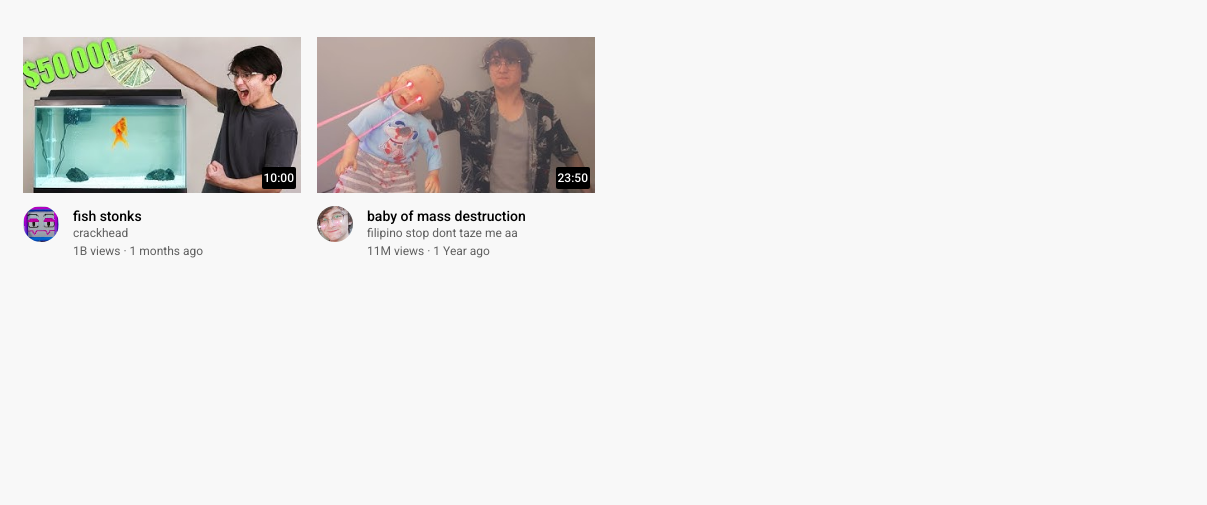
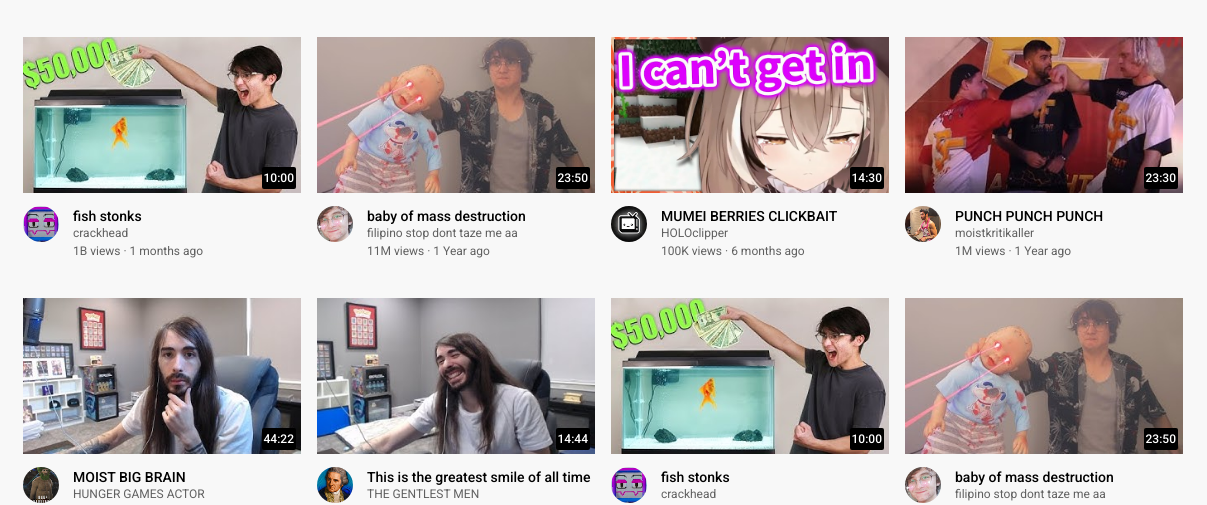
Before and after one commit to Rohit-Mitra/Youtube-clone, a plain HTML site: page index.html in a window 1280 px wide. Shown: the part 304-809 px from the top of the page, 73-1280 px from the left. Drawn offline with Linux system fonts and the light colour scheme.

Commit message:
Update index.html
adding more videos

```diff
--- a/index.html
+++ b/index.html
@@ -219,6 +219,145 @@
           </div>
         </div>
       </div>
+        <div class="video-preview">
+        <div class="thumbnail-row">
+          <img class="thumbnail" src="thumbnails/hq720.jpg">
+          <div class="video-time">14:30</div>
+        </div>
+        <div class="video-info-grid">
+          <div class="channel-picture">
+            <img class="profile-picture"src="channel_pic/channels4_profile (1).jpg">
+          </div>
+          <div class="video-info">
+            <p class="video-title">
+              MUMEI BERRIES CLICKBAIT
+            </p>
+            <p class="video-author">
+              HOLOclipper
+            </p>
+            <p class="video-stats">
+              100K views &#183; 6 months ago
+            </p>
+
+          </div>
+        </div>
+      </div>
+      <div class="video-preview">
+        <div class="thumbnail-row">
+          <img class="thumbnail" src="thumbnails/hqdefault.jpg">
+          <div class="video-time">23:30</div>
+        </div>
+        <div class="video-info-grid">
+          <div class="channel-picture">
+            <img class="profile-picture"src="channel_pic/channels4_profile.jpg">
+          </div>
+          <div class="video-info">
+            <p class="video-title">
+              PUNCH PUNCH PUNCH
+            </p>
+            <p class="video-author">
+              moistkritikaller
+            </p>
+            <p class="video-stats">
+              1M views &#183; 1 Year ago
+            </p>
+
+          </div>
+        </div>
+      </div>
+      <div class="video-preview">
+        <div class="thumbnail-row">
+          <img class="thumbnail" src="thumbnails/hqdefault (1).jpg">
+          <div class="video-time">44:22</div>
+        </div>
+        <div class="video-info-grid">
+          <div class="channel-picture">
+            <img class="profile-picture" src="channel_pic/unnamed.jpg">
+          </div>
+          <div class="video-info">
+            <p class="video-title">
+              MOIST BIG BRAIN
+            </p>
+            <p class="video-author">
+              HUNGER GAMES ACTOR
+            </p>
+            <p class="video-stats">
+              300K views &#183; 2 months ago
+            </p>
+
+          </div>
+        </div>
+      </div>
+      <div class="video-preview">
+        <div class="thumbnail-row">
+          <img class="thumbnail" src="thumbnails/hqdefault (2).jpg">
+          <div class="video-time">14:44</div>
+        </div>
+        <div class="video-info-grid">
+          <div class="channel-picture">
+            <img class="profile-picture" src="channel_pic/channels4_profile (2).jpg">
+          </div>
+          <div class="video-info">
+            <p class="video-title">
+              This is the greatest smile of all time
+            </p>
+            <p class="video-author">
+              THE GENTLEST MEN
+            </p>
+            <p class="video-stats">
+              12M views &#183; 3 Years ago
+            </p>
+
+          </div>
+        </div>
+      </div>
+      <div class="video-preview">
+        <div class="thumbnail-row">
+          <img class="thumbnail" src="thumbnails/hqdefault (3).jpg">
+          <div class="video-time">10:00</div>
+        </div>
+        <div class="video-info-grid">
+          <div class="channel-picture">
+            <img class="profile-picture" src="channel_pic/channels4_profile (3).jpg">
+
+          </div>
+          <div class="video-info">
+            <p class="video-title">
+              fish stonks
+            </p>
+            <p class="video-author">
+              crackhead
+            </p>
+            <p class="video-stats">
+              1B views &#183; 1 months ago
+            </p>
+
+          </div>
+        </div>
+      </div>
+      <div class="video-preview">
+        <div class="thumbnail-row">
+          <img class="thumbnail" src="thumbnails/hqdefault (4).jpg">
+          <div class="video-time">23:50</div>
+        </div>
+        <div class="video-info-grid">
+          <div class="channel-picture">
+            <img class="profile-picture" src="channel_pic/unnamed (1).jpg">
+          </div>
+          <div class="video-info">
+            <p class="video-title">
+               baby of mass destruction
+            </p>
+            <p class="video-author">
+              filipino stop dont taze me aa
+            </p>
+            <p class="video-stats">
+              11M views &#183; 1 Year ago
+            </p>
+
+          </div>
+        </div>
+      </div>
     </section>
   </main>
 
```
